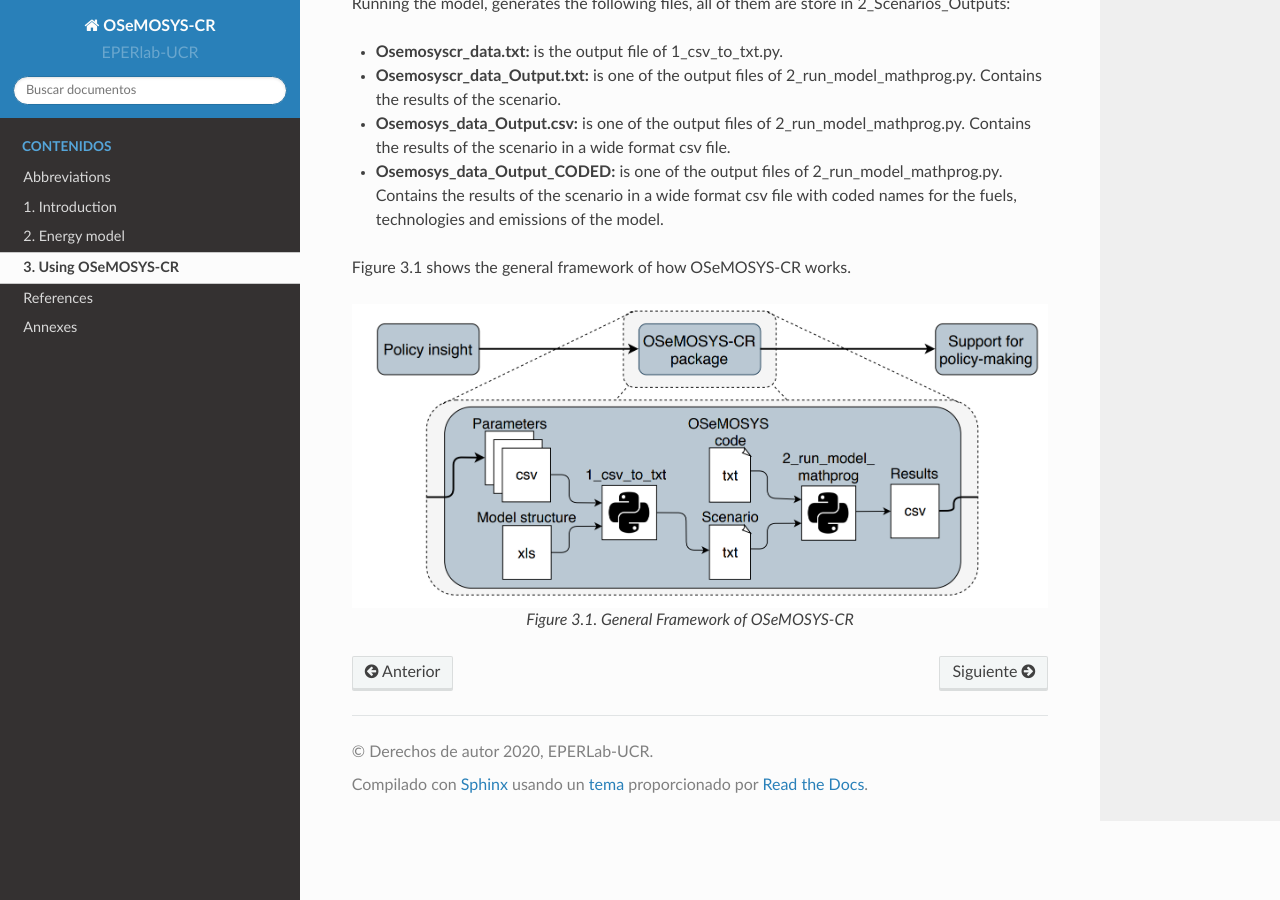
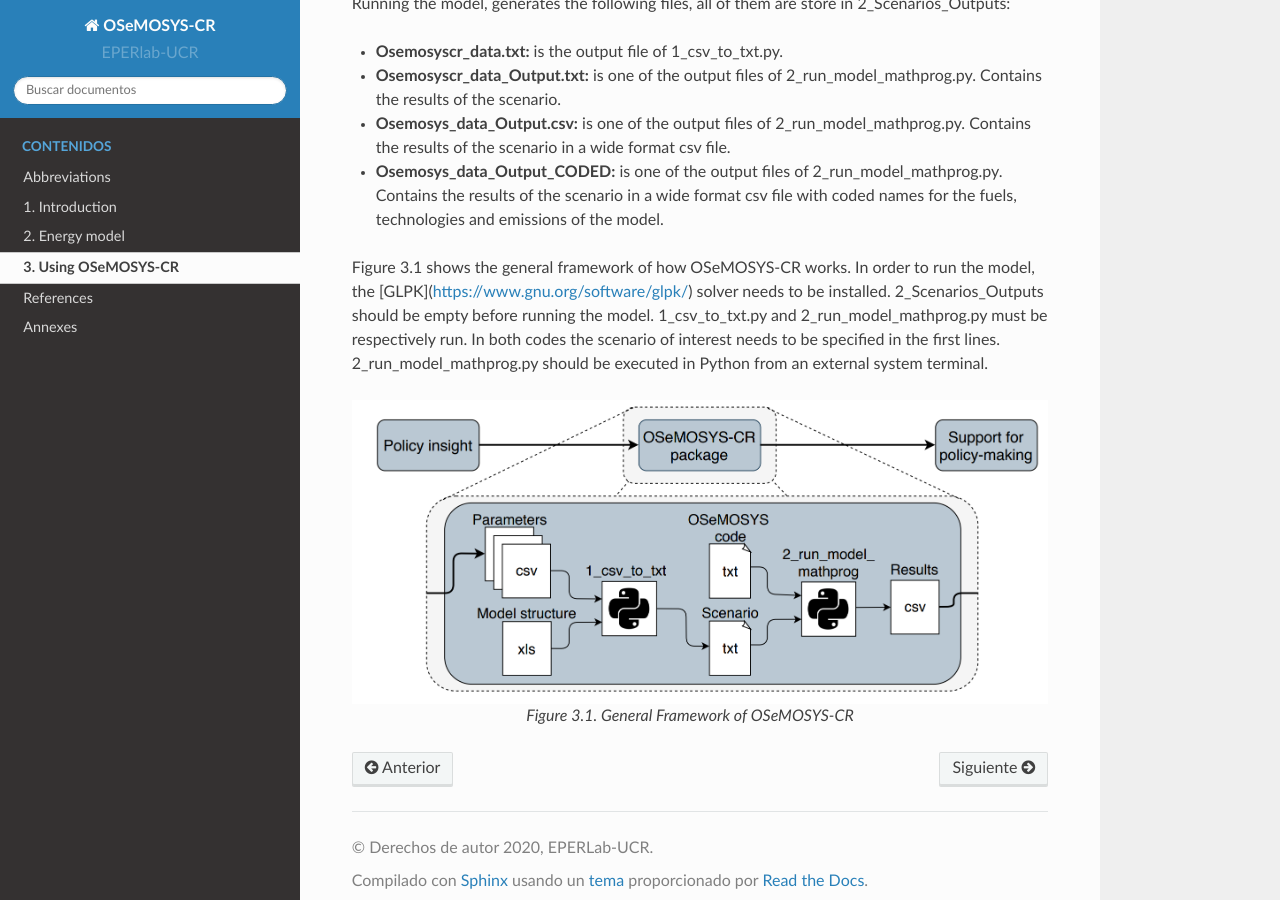
Before and after one commit to EPERLab/OSeMOSYS-CR, a Sphinx documentation site: the page built from docs/03PythonModules.rst, in a window 1280 px wide and 900 px high, scrolled down 552 px. Built offline with Sphinx 7.4.7 and the Read the Docs theme 2.0.0, drawn with Linux system fonts in a browser that asks for light colours.

Commit message:
Update 03PythonModules.rst

```diff
--- a/docs/03PythonModules.rst
+++ b/docs/03PythonModules.rst
@@ -25,7 +25,7 @@
 
 * **Osemosys_data_Output_CODED:** is one of the output files of 2_run_model_mathprog.py. Contains the results of the scenario in a wide format csv file with coded names for the fuels, technologies and emissions of the model.
 
-Figure 3.1 shows the general framework of how OSeMOSYS-CR works.
+Figure 3.1 shows the general framework of how OSeMOSYS-CR works. In order to run the model, the [GLPK](https://www.gnu.org/software/glpk/) solver needs to be installed. 2_Scenarios_Outputs should be empty before running the model. 1_csv_to_txt.py and 2_run_model_mathprog.py must be respectively run. In both codes the scenario of interest needs to be specified in the first lines. 2_run_model_mathprog.py should be executed in Python from an external system terminal.
 
 .. figure::  img/Framework.PNG
    :align:   center
```
